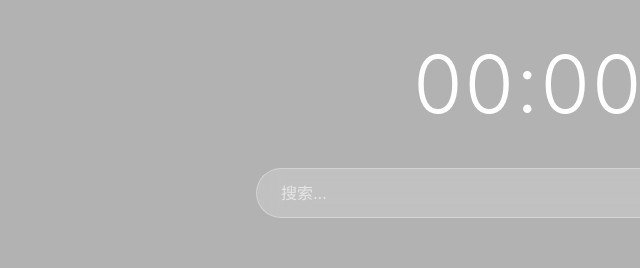
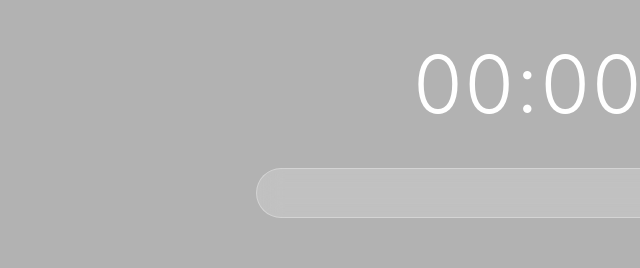
Before and after one commit to 756456/-2025, a website: page public/index.html in a window 1280 px wide. Shown: the top 268 px of the page, 48-688 px from the left. Drawn offline with nearby package versions, Linux system fonts and the light colour scheme.

Commit message:
Add files via upload

```diff
--- a/public/index.html
+++ b/public/index.html
@@ -40,7 +40,7 @@
                  class="w-full py-3 px-6 rounded-full bg-white/20 backdrop-blur-md border border-white/30
                         text-white placeholder-white/60 focus:outline-none focus:ring-2 focus:ring-primary/50
                         transition-all"
-                 placeholder="搜索...">
+                 placeholder="">
         </div>
       </div>
     </header>
```
